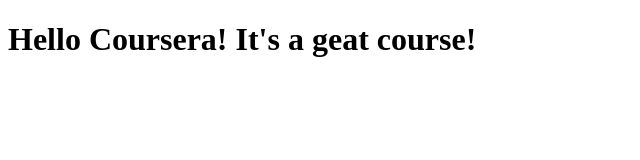
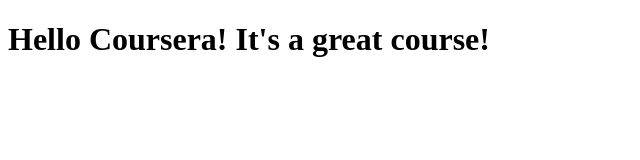
Before and after one commit to rjrafael/coursera-test, a plain HTML site: page site/index.html in a window 1280 px wide. Shown: the full height of the page, 0-640 px from the left. Drawn offline with Linux system fonts and the light colour scheme.

```diff
--- a/site/index.html
+++ b/site/index.html
@@ -4,6 +4,6 @@
 	<title>Hello Coursera!</title>
 </head>
 <body>
-<h1>Hello Coursera! It's a geat course!</h1>
+<h1>Hello Coursera! It's a great course!</h1>
 </body>
 </html>
```
